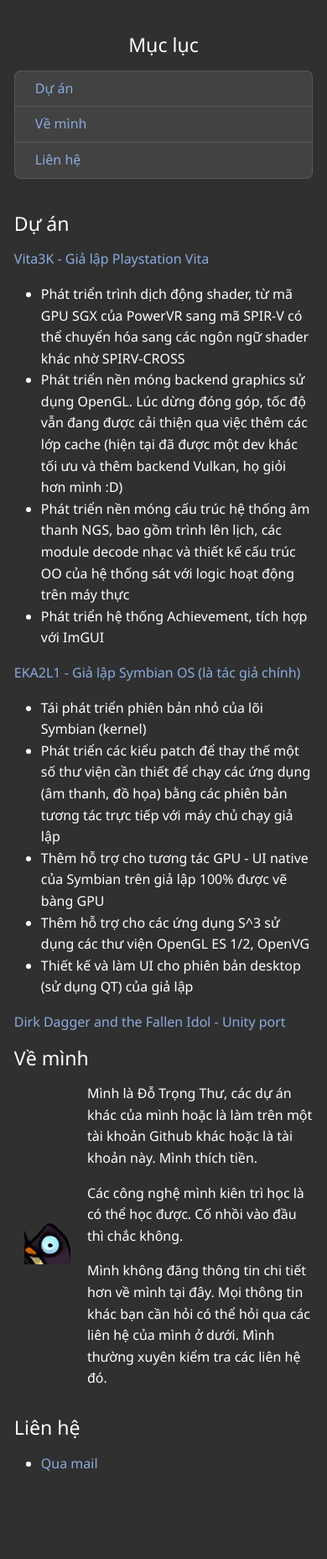
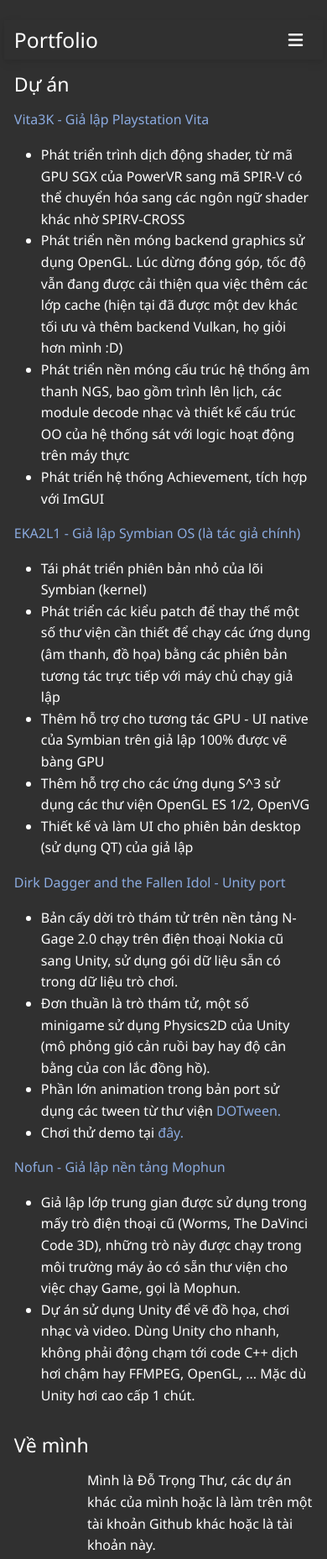
Before and after one commit to trongthu3212/trongthu3212.github.io, a plain HTML site: page index.html in a window 390 px wide. Shown: the top 1857 px of the page at 84% size. Before the commit the page ends 1812 px from the top, so only its background shows below. Drawn offline with Linux system fonts and the light colour scheme.

Commit message:
Update website

```diff
--- a/index.html
+++ b/index.html
@@ -5,6 +5,7 @@
     <link rel="stylesheet" href="styling/theme.css">
     <link rel="icon" href="styling/penguin.png">
     <link href='https://fonts.googleapis.com/css?family=Noto Sans' rel='stylesheet'>
+    <link rel="stylesheet" href="https://cdnjs.cloudflare.com/ajax/libs/font-awesome/6.4.0/css/all.min.css" integrity="sha512-iecdLmaskl7CVkqkXNQ/ZH/XLlvWZOJyj7Yy7tcenmpD1ypASozpmT/E0iPtmFIB46ZmdtAc9eNBvH0H/ZpiBw==" crossorigin="anonymous" referrerpolicy="no-referrer" />
 
     <meta charset="UTF-8">
     <meta name="viewport" content="width=device-width, initial-scale=1.0">
@@ -20,6 +21,24 @@
   <body>
       <div class="mx-3 my-4 container mx-auto" id="ShortPortfolioContainer">
         <div class="row" id="ShortPortfolioContainerInner">
+          <nav class="navbar" id="ShortPortfolioTOCMobileNav">
+            <div class="container-fluid">
+              <h2 style="text-align: center" class="my-auto">Portfolio</h2>
+
+              <button class="navbar-toggler ms-auto" type="button" data-mdb-toggle="collapse"
+                data-mdb-target="#navbarToggleExternalContent3" aria-controls="navbarToggleExternalContent3"
+                aria-expanded="false" aria-label="Toggle navigation">
+                <i class="fas fa-bars" style="color: #FFFFFF"></i>
+              </button>
+            </div>
+          </nav>
+          <div class="collapse" id="navbarToggleExternalContent3">
+            <div>
+              <button class="btn btn-link btn-block border-bottom m-0"><a href="#Projects">Dự án</a></button>
+              <button class="btn btn-link btn-block border-bottom m-0"><a href="#About">Về mình</a></button>
+              <button class="btn btn-link btn-block m-0"><a href="#Contact">Liên hệ</a></button>
+            </div>
+          </div>
           <div class="col-md-3 col-sm-12 py-3" id="ShortPortfolioTOC">
             <div class="StickyContainer">
                 <h3 class="text-center">Mục lục</h3>
@@ -49,7 +68,19 @@
                     <li>Thêm hỗ trợ cho các ứng dụng S^3 sử dụng các thư viện OpenGL ES 1/2, OpenVG</li>
                     <li>Thiết kế và làm UI cho phiên bản desktop (sử dụng QT) của giả lập</li>
                   </ul>
-                <a href="https://anni.12l1.com/dirkdagger/">Dirk Dagger and the Fallen Idol - Unity port</a>
+                <a href="https://github.com/dtt3212/DD_Engine">Dirk Dagger and the Fallen Idol - Unity port</a>
+                  <ul class="mt-3">
+                    <li>
+                  Bản cấy dời trò thám tử trên nền tảng N-Gage 2.0 chạy trên điện thoại Nokia cũ sang Unity, sử dụng gói dữ liệu sẵn có trong dữ liệu trò chơi.</li>
+                    <li>Đơn thuần là trò thám tử, một số minigame sử dụng Physics2D của Unity (mô phỏng gió cản ruồi bay hay độ cân bằng của con lắc đồng hồ).</li>
+                    <li>Phần lớn animation trong bản port sử dụng các tween từ thư viện <a href="http://dotween.demigiant.com/index.php">DOTween.</a></li>
+                    <li>Chơi thử demo tại <a href="https://anni.12l1.com/dirkdagger/dd1demo/">đây.</a></li>
+                  </ul>
+                <a href="https://github.com/EKA2L1/nofun">Nofun - Giả lập nền tảng Mophun</a>
+                  <ul class="mt-3">
+                    <li>Giả lập lớp trung gian được sử dụng trong mấy trò điện thoại cũ (Worms, The DaVinci Code 3D), những trò này được chạy trong môi trường máy ảo có sẵn thư viện cho việc chạy Game, gọi là Mophun.</li>
+                    <li>Dự án sử dụng Unity để vẽ đồ họa, chơi nhạc và video. Dùng Unity cho nhanh, không phải động chạm tới code C++ dịch hơi chậm hay FFMPEG, OpenGL, ... Mặc dù Unity hơi cao cấp 1 chút.</li>
+                  </ul>
               </div>
             </div>
             <div id="About" name="About" class="pb-3">
@@ -59,9 +90,9 @@
                   <img style="height: 70%; width: 70%; object-fit: contain;" src="styling/penguin.png">
                 </div>
                 <div class="col-9 ps-1">
-                  <p>Mình là Đỗ Trọng Thư, các dự án khác của mình hoặc là làm trên một tài khoản Github khác hoặc là tài khoản này. Mình thích tiền.</p>
-                  <p>Các công nghệ mình kiên trì học là có thể học được. Cố nhồi vào đầu thì chắc không.</p>
-                  <p>Mình không đăng thông tin chi tiết hơn về mình tại đây. Mọi thông tin khác bạn cần hỏi có thể hỏi qua các liên hệ của mình ở dưới. Mình thường xuyên kiểm tra các liên hệ đó.</p>
+                  <p>Mình là Đỗ Trọng Thư, các dự án khác của mình hoặc là làm trên một tài khoản Github khác hoặc là tài khoản này.</p>
+                  <p>Các công nghệ mình kiên trì học là có thể học được. Cố nhồi vào đầu thì chắc không. Nhưng khá chắc mấy thứ mình đang làm công khai ở trên, chả ai dùng, hoặc dùng rất ít, đặc biệt Việt Nam đây :P</p>
+                  <p>Các liên hệ của mình ở dưới nếu bạn cần hỏi hay yêu cầu gì đó cá nhân. Mình thường xuyên kiểm tra các liên hệ đó.</p>
                 </div>
               </div>
             </div>
@@ -70,6 +101,7 @@
               <div class="SectionContent">
                 <ul>
                   <li><a href="mailto:lmt42@yandex.com">Qua mail</a></li>
+                  <li>Discord: bent#7447</li>
                 </ul>
               </div>
             </div>
--- a/styling/theme.css
+++ b/styling/theme.css
@@ -2,12 +2,7 @@
 
 @media only screen and (max-width: 768px) {
   #ShortPortfolioTOC {
-    position: sticky;
-    z-index: 1020;
-    top: 0;
-
-    padding-bottom: 1.5rem;
-    background-color: #303030;
+    display: none;
   }
 
   #ShortPortfolioContent div {
@@ -27,6 +22,14 @@
 @media only screen and (min-width: 768px) {
   #ShortPortfolioContent {
     padding-left: 3rem;
+  }
+
+  #ShortPortfolioTOC {
+    display: block;
+  }
+
+  #ShortPortfolioTOCMobileNav {
+    display: none;
   }
 
   .StickyContainer {
```
